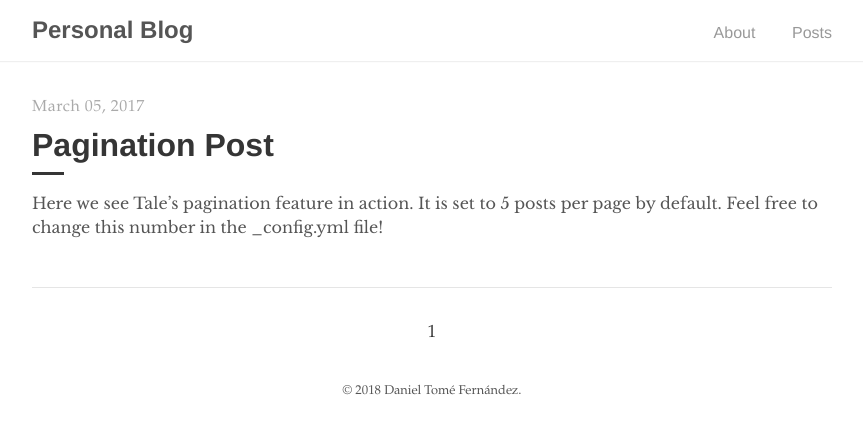
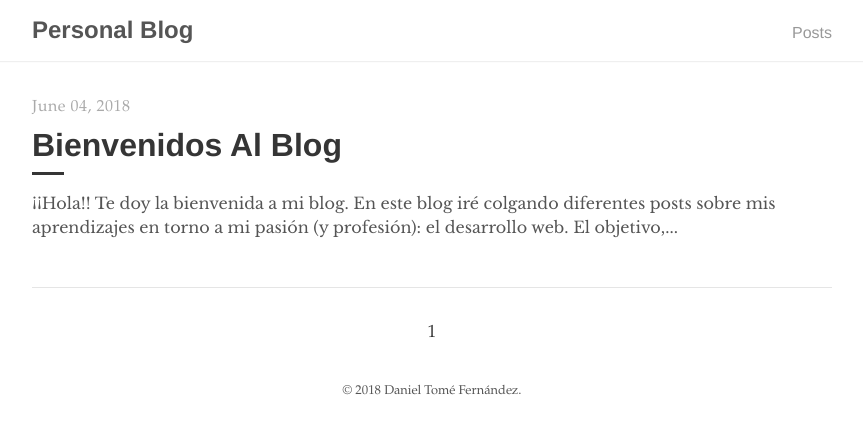
Before and after one commit to danitome24/slides, a Jekyll site: the page built from index.html, in a window 1280 px wide. Shown: the top 434 px of the page, without its empty margins (208-1071 px from the left). Built offline with Jekyll 4.4.1, drawn with Linux system fonts in a browser that asks for light colours; the list of posts is cut into pages by our own code.

Commit message:
Initial post

```diff
--- a/Gemfile
+++ b/Gemfile
@@ -2,3 +2,5 @@
 
 source "https://rubygems.org"
 gemspec
+
+gem 'octopress', '~> 3.0'
--- a/_config.yml
+++ b/_config.yml
@@ -20,7 +20,7 @@ sass:
 # Gems
 plugins:
   - jekyll-paginate
-  # - jemoji #Uncomment this to allow emoji in your post
+  - jemoji #Uncomment this to allow emoji in your post
 
 # Permalinks
 permalink:      /:year-:month-:day/:title
--- a/_layouts/default.html
+++ b/_layouts/default.html
@@ -10,7 +10,9 @@
           <h2 class="nav-title">{{ site.title }}</h2>
         </a>
         <ul>
-          <li><a href="{{ '/about' | prepend: site.baseurl }}">About</a></li>
+          {% comment %}
+          <li><a href="{{ '/sobre-mi' | prepend: site.baseurl }}">Sobre mi</a></li>
+          {% endcomment %}
           <li><a href="{{ site.baseurl }}/">Posts</a></li>
         </ul>
       </div>
--- a/_posts/2017-03-05-pagination-post.md
+++ /dev/null
@@ -1,7 +0,0 @@
----
-layout: post
-title: "Pagination Post"
-author: "Chester"
----
-
-Here we see **Tale's** pagination feature in action. It is set to 5 posts per page by default. Feel free to change this number in the `_config.yml` file!
--- /dev/null
+++ b/_posts/2018-06-04-bienvenidos-al-blog.markdown
@@ -0,0 +1,18 @@
+---
+layout: post
+title: "Bienvenidos Al Blog"
+date: 2018-06-04T11:26:19-05:00
+---
+
+¡¡Hola!! Te doy la bienvenida a mi blog.
+
+En este blog iré colgando diferentes posts sobre mis aprendizajes en torno a mi pasión (y profesión): el desarrollo web.
+El objetivo, no es más que un lugar donde pueda depositar todos aquellos conocimientos que he ido adquiriendo durante mi
+día a día y aquellos conceptos nuevos en los que estoy trabajando.
+
+Siempre me ha fascinado, y ayudado a crecer, la gran comunidad que hay detrás del desarrollo web y, por que no, es el momento
+de empezar a contribuir y a compartir mis conocimientos.
+
+Espero verte por aquí muchas veces y que te pueda servir de algo lo que comparta!
+
+Un saludo!
--- a/about.md
+++ /dev/null
@@ -1,15 +0,0 @@
----
-layout: post
-title: "About"
-author: "Chester"
-permalink: /about/
----
-
-A friend of mine writes short stories. One sunny day, I asked if he wanted a website to showcase his works and he agreed. I decided to use GitHub Pages to host his site. That way he wouldn't have to buy a domain and a server.
-
-While doing some research up on GitHub Pages, I accidentally chanced upon this _simple, blog-aware, static site generator_ called [Jekyll](https://jekyllrb.com/) which works really well with GitHub Pages. I figured it would do just fine for my friend and I set about searching for a pretty theme. I wanted a theme with a _book-ish_ vibe. Unfortunately, most of the themes were too modern. Eventually, I caved and begun working on my own theme. With the help of [Poole](https://github.com/poole/poole), the Jekyll Butler, I was able to build **Tale**.
-
-## Contribute
-Feel free to create an issue or make a pull request on [GitHub](https://github.com/chesterhow/tale).
-
-Thanks for reading!
```
Also changed, not shown: sobre-mi.md (added, +13 -0 lines), 1 other file.
